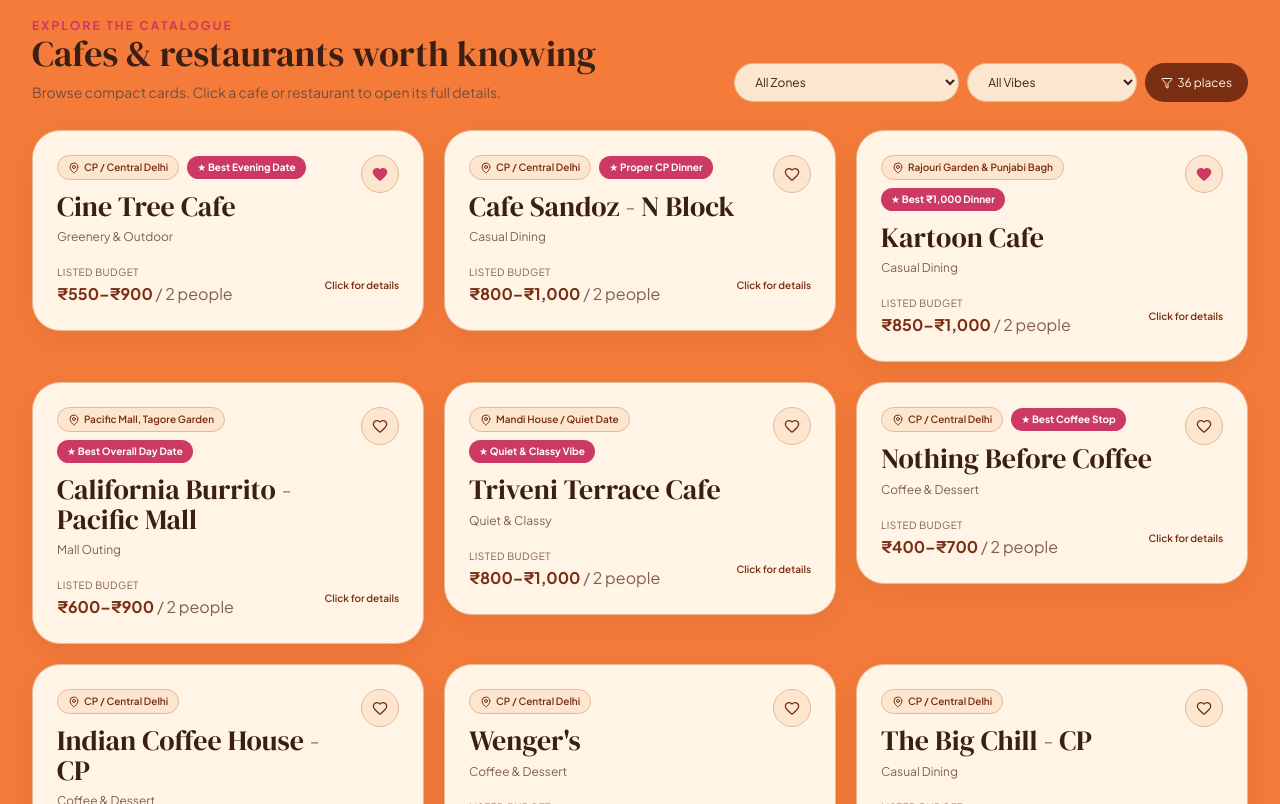
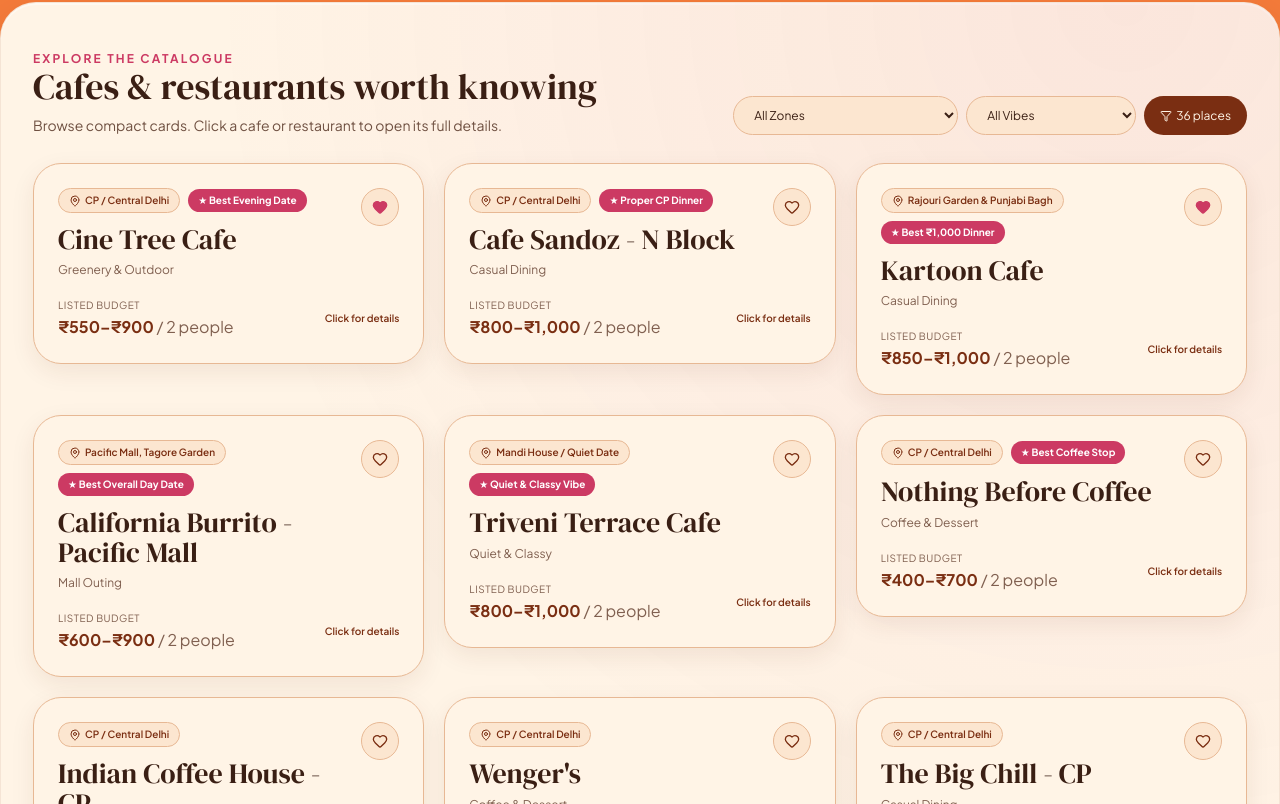
Before and after one commit to iavinaxh/delhi-cafe-hopping, a React (Vite) app: page / in a window 1280 px wide. Shown: the part 1496-2300 px from the top of the page. Built offline with nearby package versions, Linux system fonts and the light colour scheme; the HTML template or start-up script is replaced by a standard one.

Commit message:
Add blended catalogue surface styling and subtle entrance motion

```diff
--- a/src/index.css
+++ b/src/index.css
@@ -20,10 +20,53 @@ section { scroll-margin-top: 88px; }
 /* The page background is always orange. Cream is reserved for cards and content surfaces. */
 .site-shell, .site-main { background-color: #F47B3A !important; }
 
+/* Catalogue surface: rounded edges, depth and a subtle lift make the cream panel feel embedded in the orange page rather than pasted onto it. */
+.catalogue-shell {
+  position: relative;
+  margin-top: 2rem;
+  margin-bottom: 2rem;
+  border-radius: 2.25rem;
+  background: #FFF4E6;
+  border: 1px solid rgba(122, 46, 18, 0.08);
+  box-shadow: 0 18px 50px rgba(92, 45, 23, 0.12), 0 2px 0 rgba(255, 255, 255, 0.42) inset;
+  overflow: hidden;
+  animation: catalogueLift 650ms cubic-bezier(.22, 1, .36, 1) both;
+}
+
+.catalogue-shell::before {
+  content: '';
+  position: absolute;
+  inset: 0;
+  pointer-events: none;
+  background: radial-gradient(circle at 88% 0%, rgba(204, 58, 99, 0.08), transparent 28%), radial-gradient(circle at 8% 100%, rgba(122, 46, 18, 0.06), transparent 25%);
+}
+
+.catalogue-content { position: relative; z-index: 1; }
+
+.catalogue-card-enter {
+  opacity: 0;
+  animation: catalogueCardIn 520ms cubic-bezier(.22, 1, .36, 1) var(--card-delay, 0ms) forwards;
+}
+
+@keyframes catalogueLift {
+  from { opacity: 0; transform: translateY(18px) scale(.985); }
+  to { opacity: 1; transform: translateY(0) scale(1); }
+}
+
+@keyframes catalogueCardIn {
+  from { opacity: 0; transform: translateY(14px); }
+  to { opacity: 1; transform: translateY(0); }
+}
+
+@media (prefers-reduced-motion: reduce) {
+  .catalogue-shell, .catalogue-card-enter { animation: none; opacity: 1; transform: none; }
+}
+
 @media (max-width: 640px) {
   html, body, #root { background-color: #F47B3A; }
   .site-shell, .site-main { background-color: #F47B3A !important; }
   body { font-size: 15px; }
   button, a { touch-action: manipulation; }
   input, select, button { min-height: 44px; }
+  .catalogue-shell { margin-top: 1rem; margin-bottom: 1rem; border-radius: 1.5rem; }
 }
```
